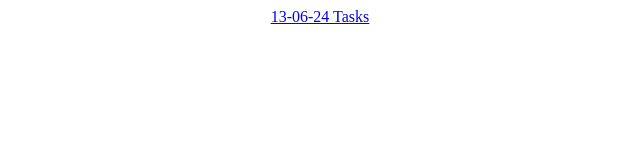
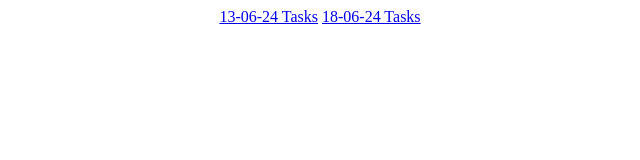
Before and after one commit to jagathb/Task10r, a plain HTML site: page index.html in a window 1280 px wide. Shown: the whole page, without its empty margins (320-960 px from the left). Drawn offline with Linux system fonts and the light colour scheme.

Commit message:
18/6/24Task add

```diff
--- a/index.html
+++ b/index.html
@@ -8,6 +8,7 @@
 <body>
     <center>
     <a href="./13-06-24_tasks/main.html" target="_blank">13-06-24 Tasks</a>
+    <a href="./18-06-24/main.html" target="_blank">18-06-24 Tasks</a>
     </center>
 </body>
 </html>
```
